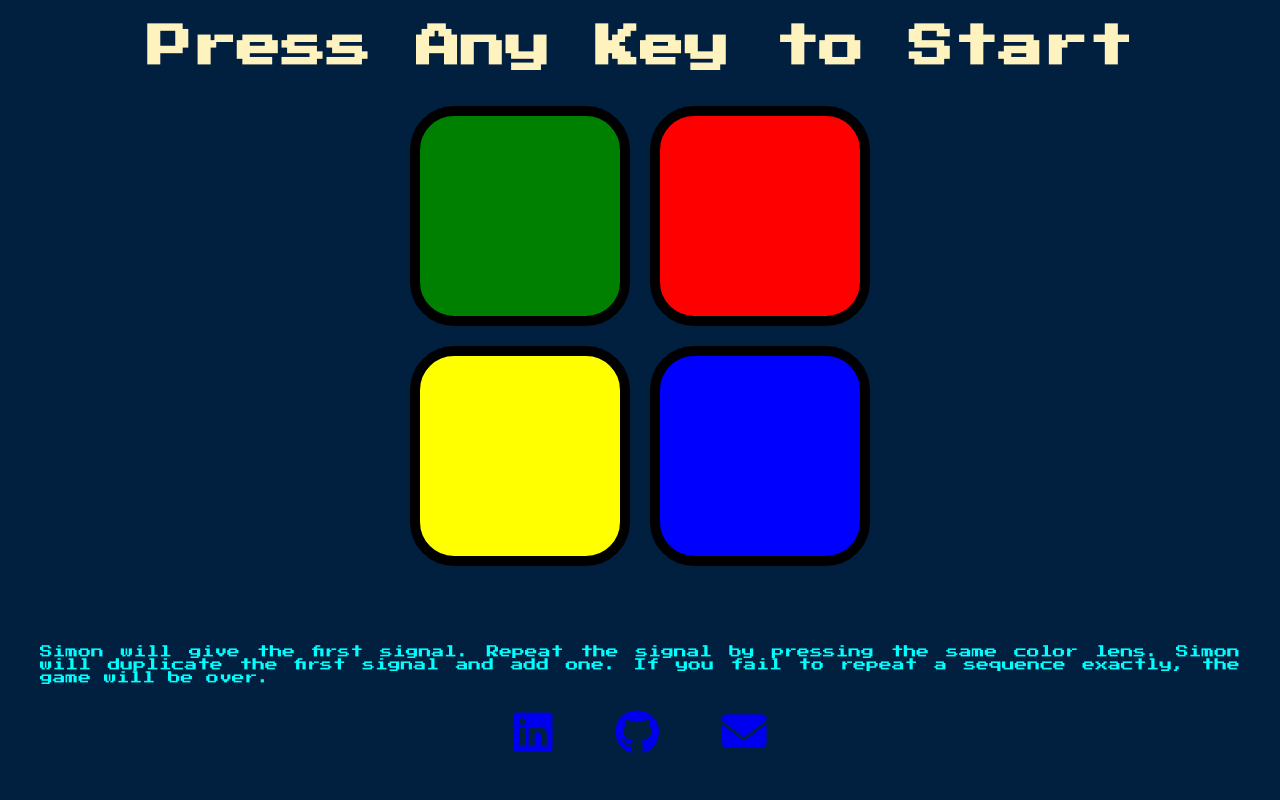
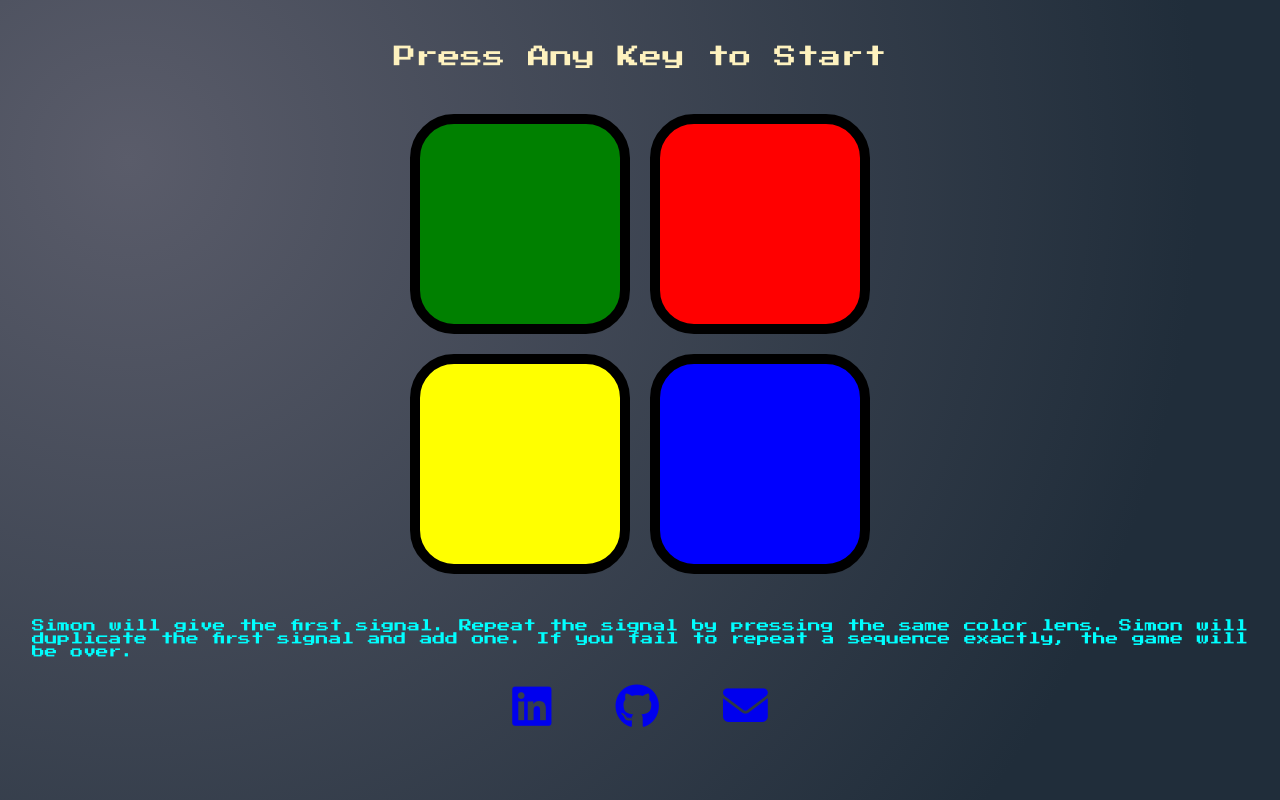
Before and after one commit to SanskrutiGunde/SimonGame, a plain HTML site: page index.html in a window 1280 px wide. Drawn offline with nearby package versions, Linux system fonts and the light colour scheme.

Commit message:
🎨 UI improved

```diff
--- a/index.html
+++ b/index.html
@@ -21,11 +21,12 @@
     />
     <meta charset="utf-8" />
     <title>Simon</title>
-    <link rel="stylesheet" href="styles.css" />
+    <link rel="stylesheet" href="https://cdn.jsdelivr.net/npm/reset-css@5/reset.min.css">
     <link
     href="https://fonts.googleapis.com/css?family=Press+Start+2P"
     rel="stylesheet"
     />
+    <link rel="stylesheet" href="styles.css" />
   </head>
 
   <body>
@@ -46,7 +47,6 @@
         color lens. Simon will duplicate the first signal and add one. If you
         fail to repeat a sequence exactly, the game will be over.
       </div>
-
       <div class="social">
                   <a
                     href="https://www.linkedin.com/in/sanskrutigunde/"
@@ -68,11 +68,11 @@
                   ></a>
       </div>
    </div>
+   <script src="https://ajax.googleapis.com/ajax/libs/jquery/3.6.0/jquery.min.js"></script>
    <script
       src="https://kit.fontawesome.com/277709fbda.js"
       crossorigin="anonymous"
     ></script>
-    <script src="https://ajax.googleapis.com/ajax/libs/jquery/3.6.0/jquery.min.js"></script>
     <script src="game.js"></script>
   </body>
 </html>
--- a/styles.css
+++ b/styles.css
@@ -1,12 +1,26 @@
+body:before {
+  content: "";
+  z-index: -1;
+  position: absolute;
+  left: 0;
+  right: 0;
+  top: 0;
+  bottom: 0;
+  background-image: radial-gradient(
+    circle farthest-corner at 10% 20%,
+    rgba(90, 92, 106, 1) 0%,
+    rgba(32, 45, 58, 1) 81.3%
+  );
+}
+
 body {
   text-align: center;
-  background-color: #011f3f;
 }
 
 #level-title {
   font-family: "Press Start 2P", cursive;
-  font-size: 2.8rem;
-  margin: 2%;
+  font-size: 1.4rem;
+  margin-top: 2%;
   color: #fef2bf;
 }
 
@@ -47,8 +61,8 @@ body {
 }
 
 .pressed {
-  box-shadow: 0 0 20px white;
-  background-color: grey;
+  /* box-shadow: 0 0 20px white; */
+  background: linear-gradient(to right, rgb(242, 112, 156), rgb(255, 148, 114));
 }
 .help {
   font-family: "Press Start 2P", cursive;
@@ -65,6 +79,9 @@ body {
 
 .content {
   min-height: calc(100vh - 180px);
+  display: inline-flex;
+  flex-direction: column;
+  justify-content: space-evenly;
 }
 
 .footer {
```
Lines whose indentation alone changed are shown as unchanged.
